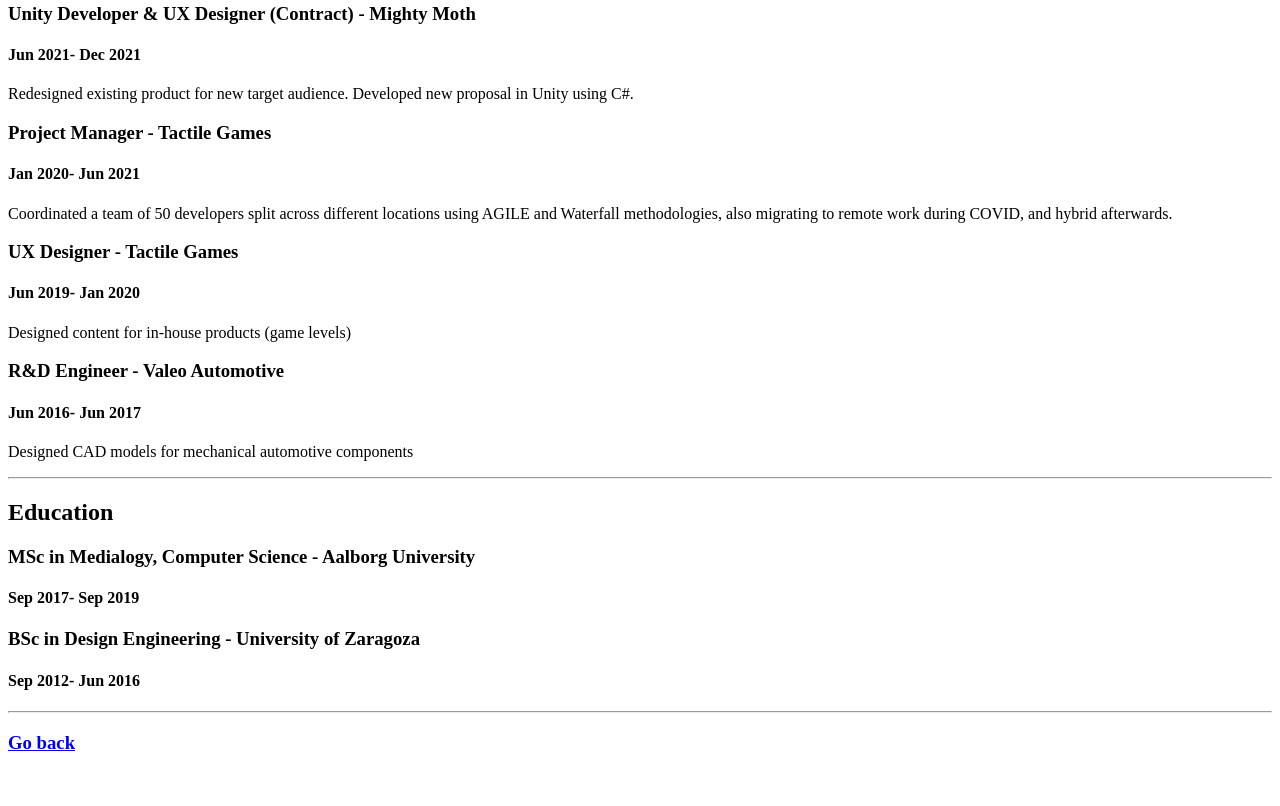
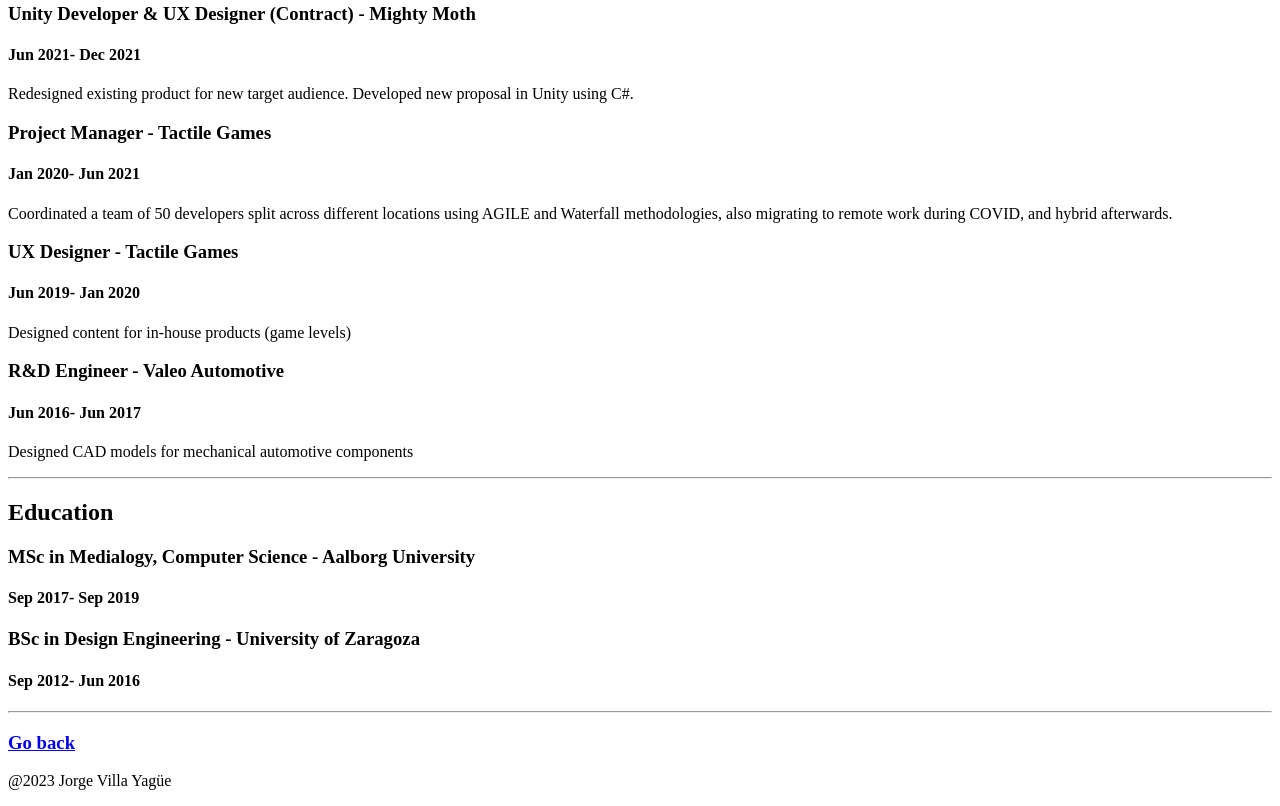
Before and after one commit to Jorgevy/My-WebDev-Portfolio, a plain HTML site: page public/Resume.html in a window 1280 px wide. Shown: the part 1125-1931 px from the top of the page. Before the commit the page ends 1897 px from the top, so only its background shows below. Drawn offline with Linux system fonts and the light colour scheme.

Commit message:
Add files via upload
Added updated files with footer
Removed files from root folder, which was incorrect

```diff
--- a/public/Resume.html
+++ b/public/Resume.html
@@ -79,7 +79,10 @@
         <h4>Sep 2012- Jun 2016</h4>
         <hr/>
 
+        <a href="../index.html"> <h3>Go back</h3></a>
 
-        <a href="../index.html"> <h3>Go back</h3></a>
+        <footer>
+            <p> @2023 Jorge Villa Yagüe</p>
+        </footer>
     </body>
 </html>
```
Also changed, not shown: public/contact.html (+4 -0 lines).
